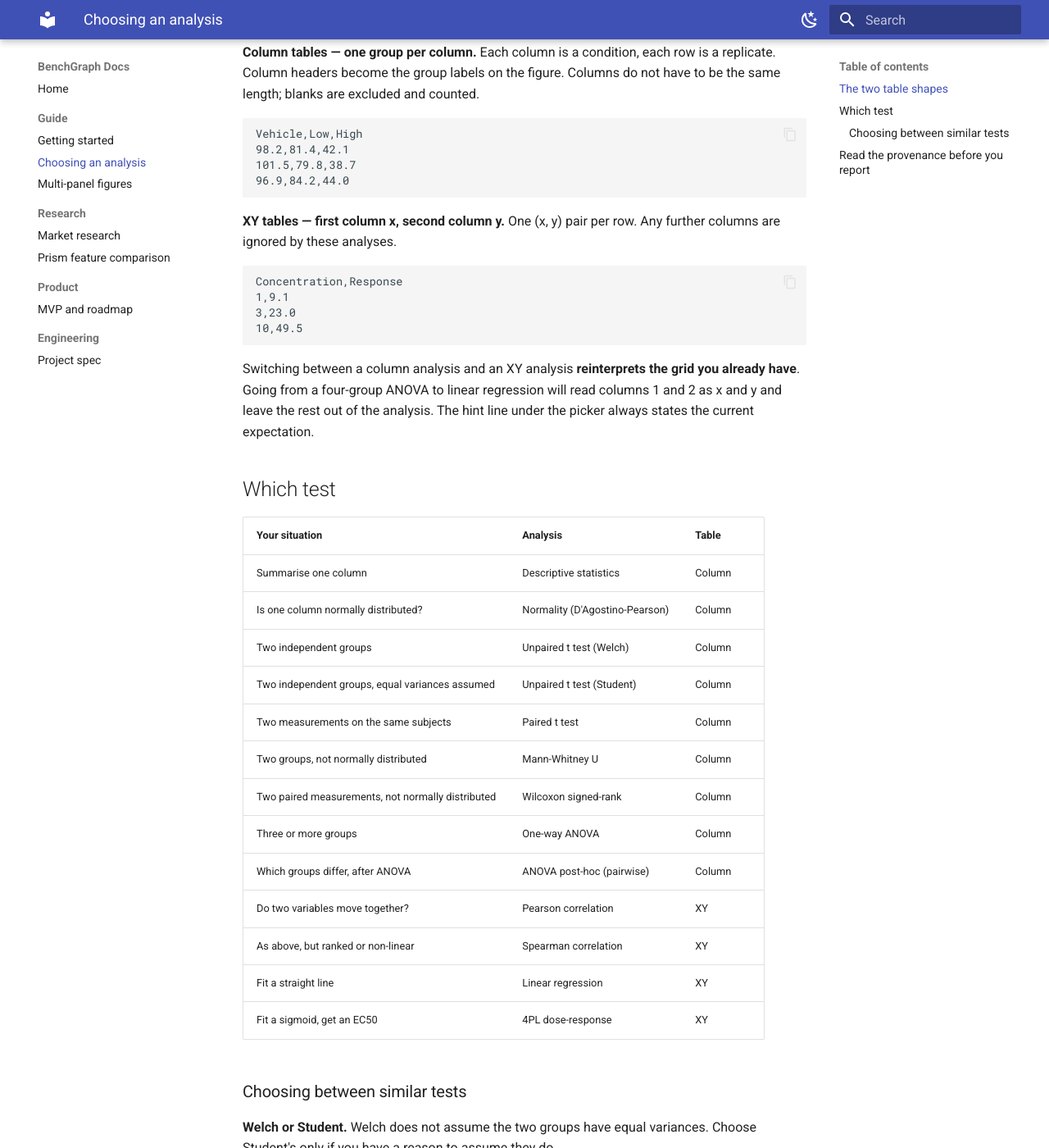
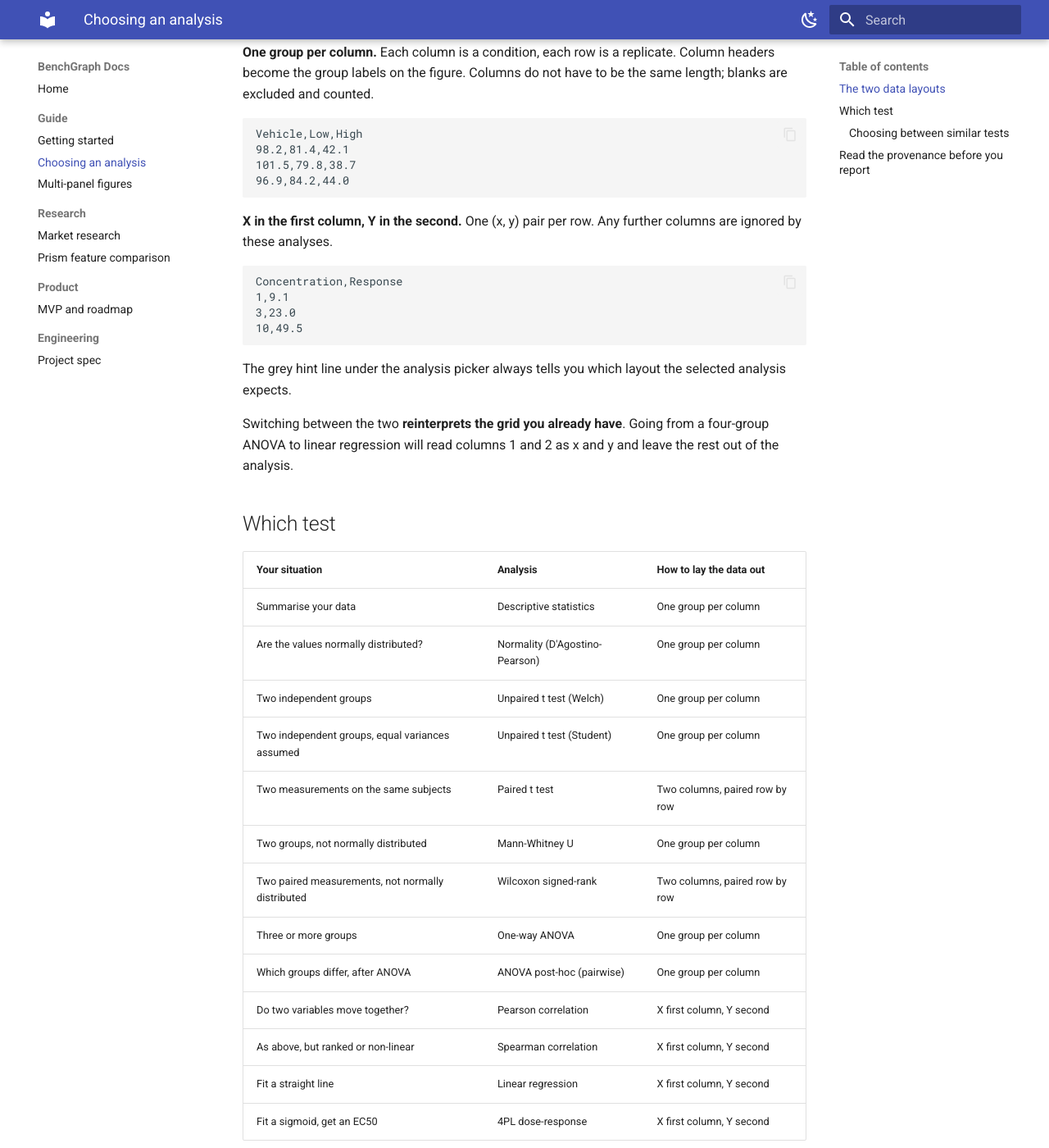
Before and after one commit to stacyshcherbakova/benchgraph, an MkDocs documentation site: the page built from docs/guide/choosing-an-analysis.md, in a window 1280 px wide and 1400 px high, scrolled down 271 px. Shown: the whole window at 82% size. Built offline with MkDocs 1.6.1 and Material for MkDocs 9.7.7, drawn with Linux system fonts in a browser that asks for light colours.

Commit message:
Drop the Column/XY table jargon from the analysis guide
The table's third column read "Column" or "XY", which is unclear on its
own and, worse, is terminology the app never shows — the picker's hint
line describes the layout in plain words instead.

The column is now "How to lay the data out", with values matching the
app's own wording: "One group per column", "Two columns, paired row by
row", "X first column, Y second". The section heading follows.

````diff
--- a/docs/guide/choosing-an-analysis.md
+++ b/docs/guide/choosing-an-analysis.md
@@ -3,11 +3,11 @@
 Every analysis expects your data laid out one of two ways. Getting the layout
 right is most of the work; the test itself follows from your design.
 
-## The two table shapes
+## The two data layouts
 
-**Column tables — one group per column.** Each column is a condition, each row
-is a replicate. Column headers become the group labels on the figure. Columns do
-not have to be the same length; blanks are excluded and counted.
+**One group per column.** Each column is a condition, each row is a replicate.
+Column headers become the group labels on the figure. Columns do not have to be
+the same length; blanks are excluded and counted.
 
 ```
 Vehicle,Low,High
@@ -16,8 +16,8 @@ Vehicle,Low,High
 96.9,84.2,44.0
 ```
 
-**XY tables — first column x, second column y.** One (x, y) pair per row. Any
-further columns are ignored by these analyses.
+**X in the first column, Y in the second.** One (x, y) pair per row. Any further
+columns are ignored by these analyses.
 
 ```
 Concentration,Response
@@ -26,28 +26,30 @@ Concentration,Response
 10,49.5
 ```
 
-Switching between a column analysis and an XY analysis **reinterprets the grid
-you already have**. Going from a four-group ANOVA to linear regression will read
-columns 1 and 2 as x and y and leave the rest out of the analysis. The hint line
-under the picker always states the current expectation.
+The grey hint line under the analysis picker always tells you which layout the
+selected analysis expects.
+
+Switching between the two **reinterprets the grid you already have**. Going from
+a four-group ANOVA to linear regression will read columns 1 and 2 as x and y and
+leave the rest out of the analysis.
 
 ## Which test
 
-| Your situation | Analysis | Table |
+| Your situation | Analysis | How to lay the data out |
 | --- | --- | --- |
-| Summarise one column | Descriptive statistics | Column |
-| Is one column normally distributed? | Normality (D'Agostino-Pearson) | Column |
-| Two independent groups | Unpaired t test (Welch) | Column |
-| Two independent groups, equal variances assumed | Unpaired t test (Student) | Column |
-| Two measurements on the same subjects | Paired t test | Column |
-| Two groups, not normally distributed | Mann-Whitney U | Column |
-| Two paired measurements, not normally distributed | Wilcoxon signed-rank | Column |
-| Three or more groups | One-way ANOVA | Column |
-| Which groups differ, after ANOVA | ANOVA post-hoc (pairwise) | Column |
-| Do two variables move together? | Pearson correlation | XY |
-| As above, but ranked or non-linear | Spearman correlation | XY |
-| Fit a straight line | Linear regression | XY |
-| Fit a sigmoid, get an EC50 | 4PL dose-response | XY |
+| Summarise your data | Descriptive statistics | One group per column |
+| Are the values normally distributed? | Normality (D'Agostino-Pearson) | One group per column |
+| Two independent groups | Unpaired t test (Welch) | One group per column |
+| Two independent groups, equal variances assumed | Unpaired t test (Student) | One group per column |
+| Two measurements on the same subjects | Paired t test | Two columns, paired row by row |
+| Two groups, not normally distributed | Mann-Whitney U | One group per column |
+| Two paired measurements, not normally distributed | Wilcoxon signed-rank | Two columns, paired row by row |
+| Three or more groups | One-way ANOVA | One group per column |
+| Which groups differ, after ANOVA | ANOVA post-hoc (pairwise) | One group per column |
+| Do two variables move together? | Pearson correlation | X first column, Y second |
+| As above, but ranked or non-linear | Spearman correlation | X first column, Y second |
+| Fit a straight line | Linear regression | X first column, Y second |
+| Fit a sigmoid, get an EC50 | 4PL dose-response | X first column, Y second |
 
 ### Choosing between similar tests
 
````
